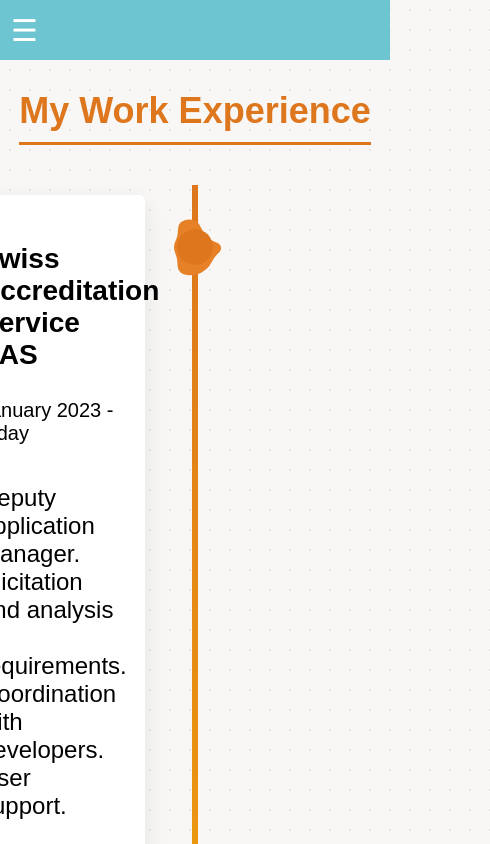
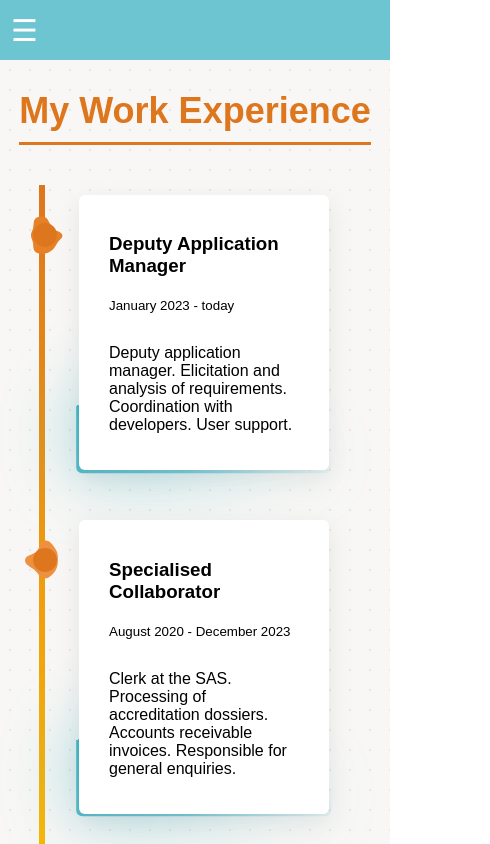
Before and after one commit to gilStettler/portfolio-page, an Angular app: page /experiences in a window 390 px wide. Shown: the top 844 px of the page, 490 px wide, since content can reach past the window. Built offline with nearby package versions, Linux system fonts and the light colour scheme.

Commit message:
Anpassung Experiences Responsivness

```diff
--- a/src/app/experiences/experiences.component.scss
+++ b/src/app/experiences/experiences.component.scss
@@ -29,7 +29,7 @@
 
 .timeline {
     position: relative;
-    max-width: 1200px;
+    max-width: 80%;
     margin: 0 auto;
   }
 
@@ -60,6 +60,33 @@
     position: relative;
     border-radius: 6px;
     box-shadow: rgba(149, 157, 165, 0.2) 0px 8px 24px;
+}
+
+@property --angle{
+    syntax: '<angle>';
+    initial-value: 0deg;
+    inherits: false;
+}
+
+.text-box::after, .text-box::before {
+    content: '';
+    position: absolute;
+    height: 100%;
+    width: 100%;
+    top: 50%;
+    left: 50%;
+    background-image: conic-gradient(from var(--angle), transparent 70%, #6dc5d1,#3db2c2);
+    transform: translate(-50%, -50%);
+    z-index: -1;
+    padding: 3px;
+    border-radius: 6px;
+    animation: spin 3s linear infinite;
+}
+
+
+.text-box::before {
+    filter: blur(1.5rem);
+    opacity: 0.5;
 }
 
 .timeline-container:nth-child(odd){
@@ -110,6 +137,16 @@
     }
 }
 
+@keyframes spin {
+    from{
+        --angle: 0deg;
+    }
+    to{
+        --angle:360deg;
+    }
+
+}
+
 .timeline-container:nth-child(1){
     animation-delay: 0s;
 }
@@ -121,3 +158,38 @@
 .timeline-container:nth-child(3){
     animation-delay: 4s;
 }
+
+@media (max-width: 768px){
+    .timeline{
+        padding-left: 40px;
+    }
+    .timeline::after {
+        left: 20px;
+        margin-left: 0;
+        height: 100%;
+    }
+    .timeline-container {
+        width: 80%;
+        padding: 10px 20px;
+        margin-bottom: 30px; /* Add space between timeline entries */
+        left: 0; /* Align to the left */
+        position: relative;
+        font-size: 16px;
+    }
+    .timeline-container:nth-child(odd),
+    .timeline-container:nth-child(even) {
+      left: 0;
+    }
+    .timeline-container img {
+        position: absolute;
+        top: 30px;
+        width: 40px;
+    }
+    .timeline-container img:nth-child(odd){
+        transform: translateX(-85%);
+        left: 0;
+    }
+    .timeline-container img:nth-child(even){
+        left: 0;
+    }
+}
--- a/src/app/experiences/experiences.component.ts
+++ b/src/app/experiences/experiences.component.ts
@@ -14,7 +14,7 @@
         <div *ngFor="let item of timelineData" class="timeline-container">
           <img src="{{item.imgSrc}}" alt="{{item.imgAlt}}">
           <div class="text-box">
-            <h3>{{item.company}}</h3>
+            <h3>{{item.job}}</h3>
             <small>{{item.period}}</small>
             <p>
               {{item.description}}
@@ -32,7 +32,7 @@
 export class ExperiencesComponent {
   timelineData = [
     {
-      company: 'Swiss Accreditation Service SAS',
+      job: 'Deputy Application Manager',
       period: 'January 2023 - today',
       description:
         'Deputy application manager. Elicitation and analysis of requirements. Coordination with developers. User support.',
@@ -41,7 +41,7 @@
       isVisible: false,
     },
     {
-      company: 'Swiss Accreditation Service SAS',
+      job: 'Specialised Collaborator',
       period: 'August 2020 - December 2023',
       description:
         'Clerk at the SAS. Processing of accreditation dossiers. Accounts receivable invoices. Responsible for general enquiries.',
@@ -50,7 +50,7 @@
       isVisible: false,
     },
     {
-      company: 'State Secretary for Migration SEM',
+      job: 'Intern at the Civil Law Department',
       period: 'August 2019 - July 2020',
       description: 'Internship in the secretariat of the Civil Law Department.',
       imgSrc: 'blop3.svg',
--- a/src/app/footer/footer.component.scss
+++ b/src/app/footer/footer.component.scss
@@ -14,11 +14,13 @@
 
     .footer-contact h3 {
       margin-bottom: 5px;
+      font-size: 24px;
     }
 
     .footer-contact p,
     .footer-rights p {
       margin: 10px;
+      font-size: 16px;
     }
 
     a {
--- a/src/app/homepage/homepage.component.scss
+++ b/src/app/homepage/homepage.component.scss
@@ -115,6 +115,7 @@
     }
     .leftside, .rightside {
         width: 100%; /* Make both sections take full width */
+        font-size: 16px;
         }
     .rightside {
         text-align: center; /* Center the text for better readability */
--- a/src/app/navigation-bar/navigation-bar.component.scss
+++ b/src/app/navigation-bar/navigation-bar.component.scss
@@ -14,6 +14,8 @@
     transition: all 0.3s ease;
     z-index: 999;
 }
+
+
 
 .hamburger {
     display: none;
```
